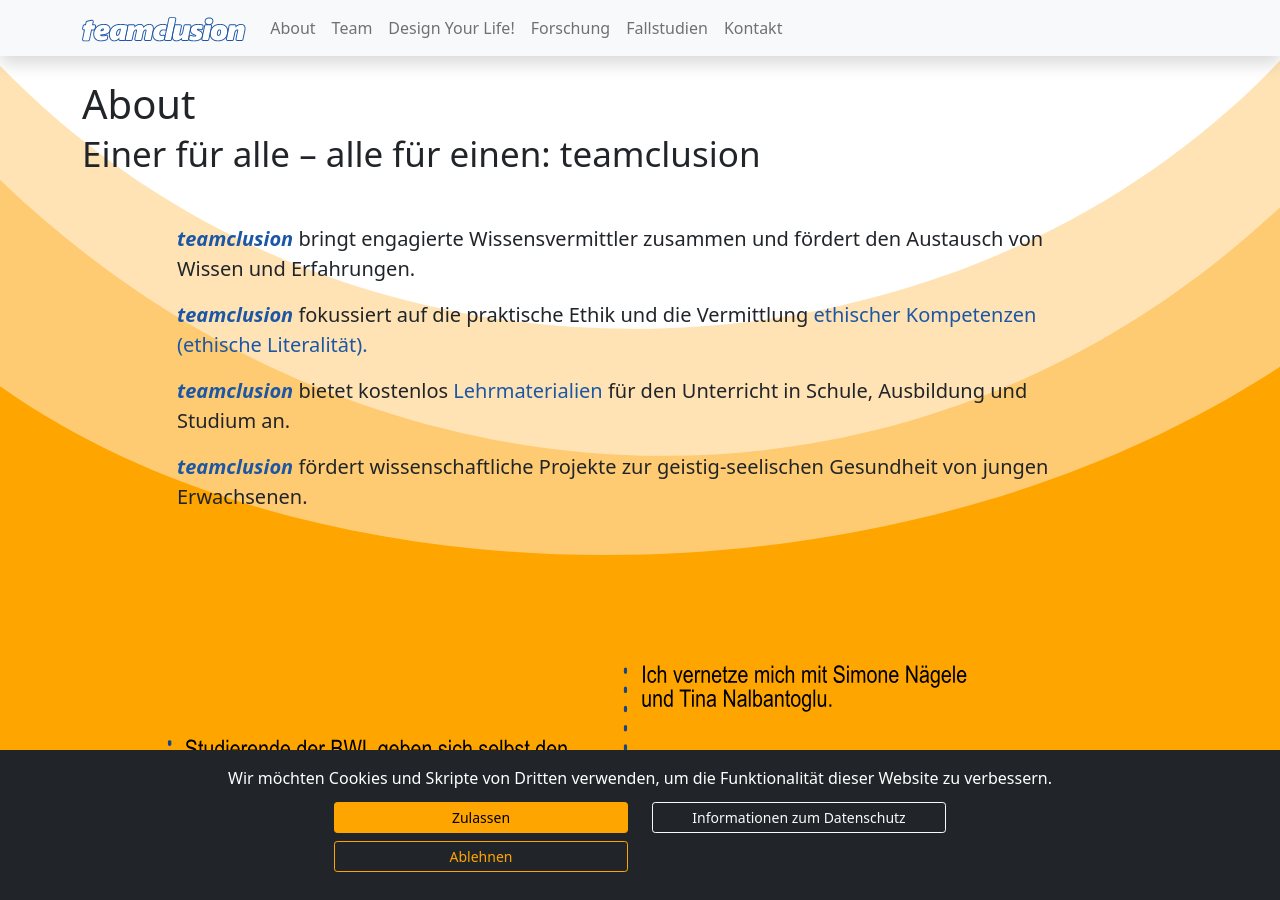
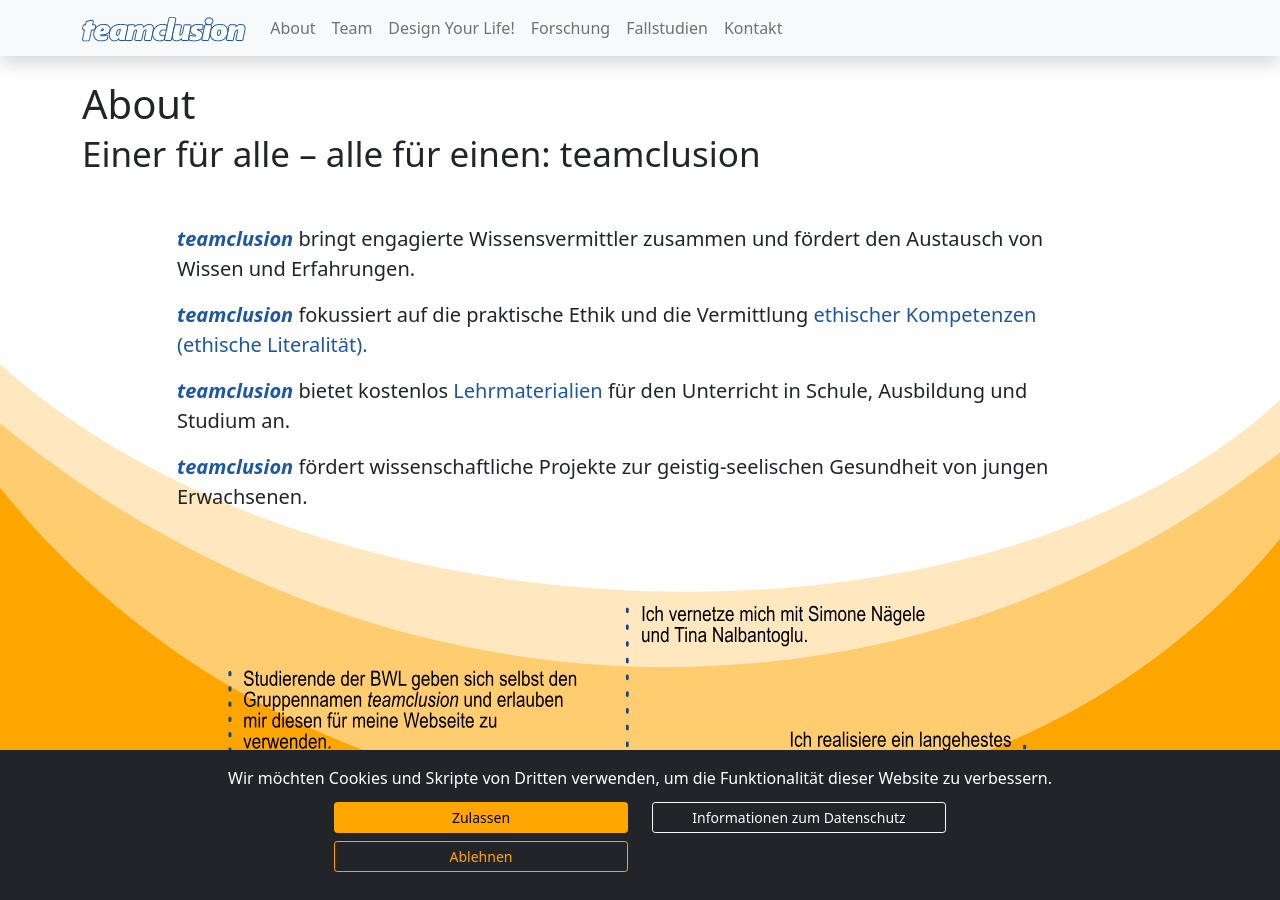
Before and after one commit to teamclusion/website, a Jekyll site: the page built from about.html, in a window 1280 px wide and 900 px high. Built offline with Jekyll 4.4.1, drawn with Linux system fonts in a browser that asks for light colours; nearby versions of some CDN libraries.

Commit message:
Anpassungen für BG-Image About Seite.

```diff
--- a/_layouts/container.html
+++ b/_layouts/container.html
@@ -2,7 +2,7 @@
 layout: default
 ---
 
-<article class="post container mb-5">
+<article class="post container {% if page.margin-bottom == nil %}mb-5{% else %}{% endif %}">
 
   <header class="post-header mb-5">
     <h1 class="post-title">
--- a/_layouts/default.html
+++ b/_layouts/default.html
@@ -3,9 +3,16 @@
   {% include head.html %}
   <body class="d-flex flex-column h-100">
     {% include nav.html %}
-    <main>
-      {{ content }}
-    </main>
+
+    {% if page.bg-image != nil %}
+      <main style="background-image: url('{{page.bg-image}}'); background-size: {{page.bg-image-size}}; background-position: {{page.bg-image-position}}; background-repeat: no-repeat;">
+        {{ content }}
+      </main>
+    {% else %}
+      <main>
+        {{ content }}
+      </main>
+    {% endif %}
     {% include footer.html %}
     {% include new-window-fix.html %}
     {% include cookie-consent.html %}
--- a/about.html
+++ b/about.html
@@ -1,7 +1,11 @@
 ---
-layout: default
+layout: container
 title: About
 subtitle: 'Einer für alle &ndash; alle für einen: teamclusion'
+bg-image: /assets/img/bg-about2.svg
+bg-image-position: center bottom
+bg-image-size: cover
+margin-bottom: no
 ---
 
 <!-- Button trigger modal -->
@@ -11,18 +15,6 @@
 
 {% include modalEthischeKompetenzen.html %}
 
-<article class="post container mb-5 positon-relative">
-
-  <header class="post-header mb-5">
-    <h1 class="post-title">
-      {{ page.title | escape }}
-      {% if page.subtitle != nil %}
-        <br><small>{{ page.subtitle }}</small>
-      {% endif %}
-    </h1>
-  </header>
-
-  <div class="post-content">
     <div class="row">
       <div class="col-md-10 offset-md-1">
         <ul class="lead list-unstyled">
@@ -40,23 +32,5 @@
         <img src="{{ site.url }}/assets/img/sonnenblume.jpg" alt="Sonnenblume" class="img-fluid rounded z-depth-1">
       </div> -->
     </div>
-  </div>
 
-
-
-</article>
-
-
-<div class="text-center">
-<img src="/assets/img/meilensteine.svg" class="img-fluid text-end" style="max-width:1290px" alt="Meilensteine">
-</div>
-<img src="/assets/img/bg-about.svg" class="img-fluid position-absolute d-block d-sm-none" alt="Hintergrundbild" style="z-index:-10; bottom:-0%">
-<img src="/assets/img/bg-about.svg" class="img-fluid position-absolute d-none d-sm-block d-md-none" alt="Hintergrundbild" style="z-index:-10; bottom:-10%">
-<img src="/assets/img/bg-about.svg" class="img-fluid position-absolute d-none d-md-block d-lg-none" alt="Hintergrundbild" style="z-index:-10; bottom:-5%">
-<img src="/assets/img/bg-about.svg" class="img-fluid position-absolute d-none d-lg-block d-xl-none" alt="Hintergrundbild" style="z-index:-10; bottom:-40%">
-<img src="/assets/img/bg-about.svg" class="img-fluid position-absolute d-none d-xl-block d-xxl-none" alt="Hintergrundbild" style="z-index:-10; bottom:-30%">
-<img src="/assets/img/bg-about.svg" class="img-fluid position-absolute d-none d-xxl-block" alt="Hintergrundbild" style="z-index:-10; bottom:-30%;">
-
-
-<!-- <div class="" style="height:200px;background-image: url('/assets/img/bg-about.svg'); background-repeat: no-repeat;background-size: cover;">
-</div> -->
+  <img src="/assets/img/meilensteine.svg" class="img-fluid posit ion-absolute text-end" style="max-width:1290px; bottom:0px" alt="Meilensteine">
```
Also changed, not shown: assets/img/bg-about.svg, assets/img/bg-about2.svg (added).
